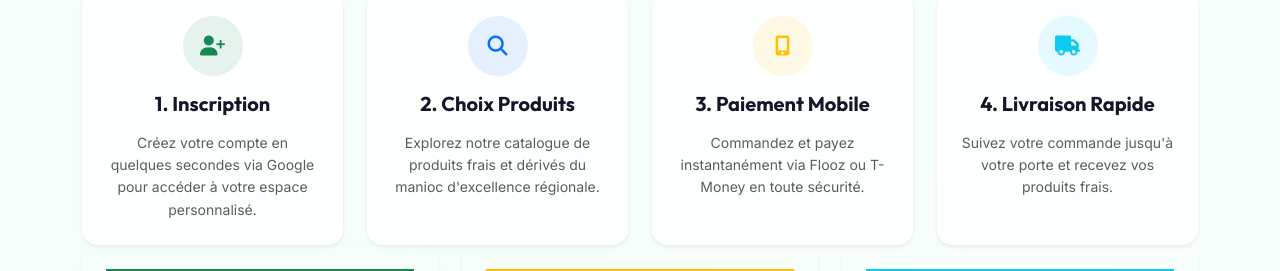
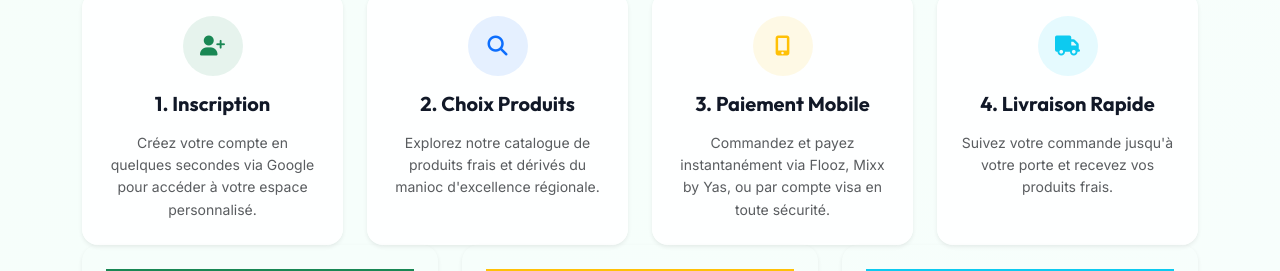
Before and after one commit to JosherenPro/ManiocAGRI, a plain HTML site: page frontend/index.html in a window 1280 px wide. Shown: the part 3653-3924 px from the top of the page. Drawn offline with nearby package versions, Linux system fonts and the light colour scheme.

Commit message:
Update index.html

```diff
--- a/frontend/index.html
+++ b/frontend/index.html
@@ -386,7 +386,7 @@
                             <i class="fas fa-mobile-alt fa-lg"></i>
                         </div>
                         <h5 class="fw-bold mb-3">3. Paiement Mobile</h5>
-                        <p class="text-muted small mb-0">Commandez et payez instantanément via Flooz ou T-Money en toute
+                        <p class="text-muted small mb-0">Commandez et payez instantanément via Flooz, Mixx by Yas, ou par compte visa en toute
                             sécurité.</p>
                     </div>
                 </div>
```
